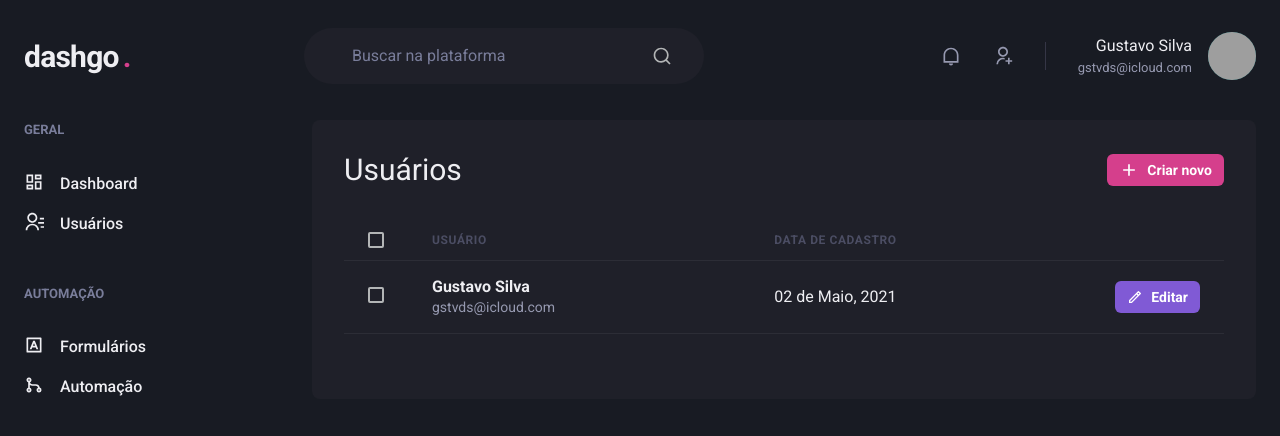
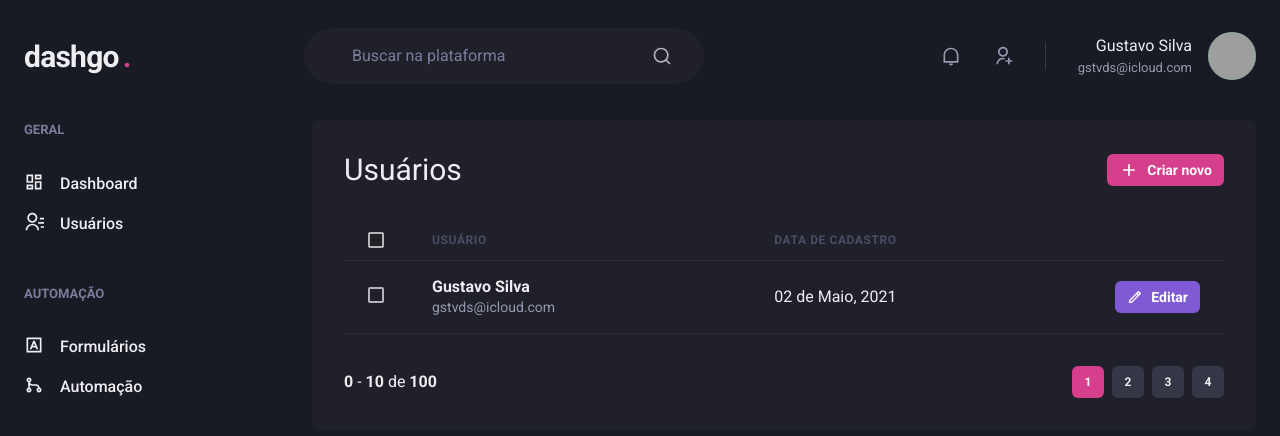
Before and after one commit to gstvds/dashgo, a Next.js app: page /users in a window 1280 px wide. Shown: the top 436 px of the page. Built offline with nearby package versions, Linux system fonts and the light colour scheme; grey boxes are pictures that could not be loaded.

Commit message:
feat: Adds Pagination component and CreateUser page

```diff
--- /dev/null
+++ b/src/components/Pagination.tsx
@@ -0,0 +1,65 @@
+import { Button, Stack, Box } from "@chakra-ui/react";
+
+export function Pagination() {
+  return (
+    <Stack
+      direction="row"
+      mt="8"
+      justify="space-between"
+      align="center"
+      spacing="6"
+    >
+      <Box>
+        <strong>0</strong> - <strong>10</strong> de <strong>100</strong>
+      </Box>
+      <Stack direction="row" spacing="2">
+        <Button
+          size="sm"
+          fontSize="xs"
+          w="4"
+          colorScheme="pink"
+          disabled
+          _disabled={{
+            bg: 'pink.500',
+            cursor: 'default',
+          }}
+        >
+          1
+        </Button>
+        <Button
+          size="sm"
+          fontSize="xs"
+          w="4"
+          bg="gray.700"
+          _hover={{
+            bg: 'gray.500',
+          }}
+        >
+          2
+        </Button>
+        <Button
+          size="sm"
+          fontSize="xs"
+          w="4"
+          bg="gray.700"
+          _hover={{
+            bg: 'gray.500',
+          }}
+        >
+          3
+        </Button>
+        <Button
+          size="sm"
+          fontSize="xs"
+          w="4"
+          bg="gray.700"
+          _hover={{
+            bg: 'gray.500',
+          }}
+        >
+          4
+        </Button>
+      </Stack>
+    </Stack>
+  );
+}
--- a/src/pages/users/index.tsx
+++ b/src/pages/users/index.tsx
@@ -1,6 +1,7 @@
 import { Box, Button, Checkbox, Flex, Heading, Icon, Table, Tbody, Td, Text, Th, Thead, Tr } from '@chakra-ui/react';
 import { RiAddLine, RiPencilLine } from 'react-icons/ri';
 import { Header } from '../../components/Header';
+import { Pagination } from '../../components/Pagination';
 import { Sidebar } from '../../components/Sidebar';
 
 export default function UserList() {
@@ -78,6 +79,8 @@
               </Tr>
             </Tbody>
           </Table>
+
+          <Pagination />
         </Box>
       </Flex>
     </Box>
```
Also changed, not shown: src/pages/users/create.tsx (added, +51 -0 lines).
